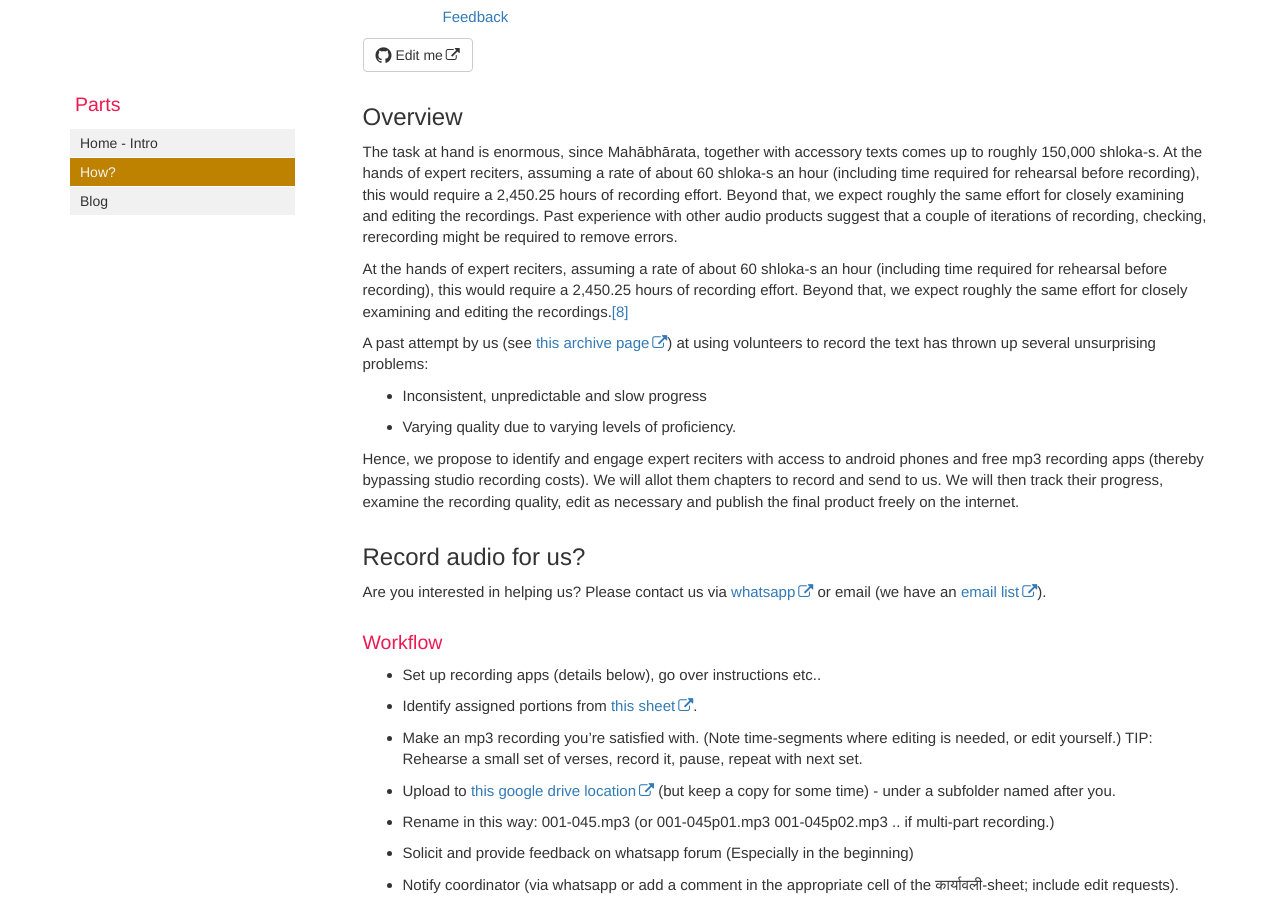
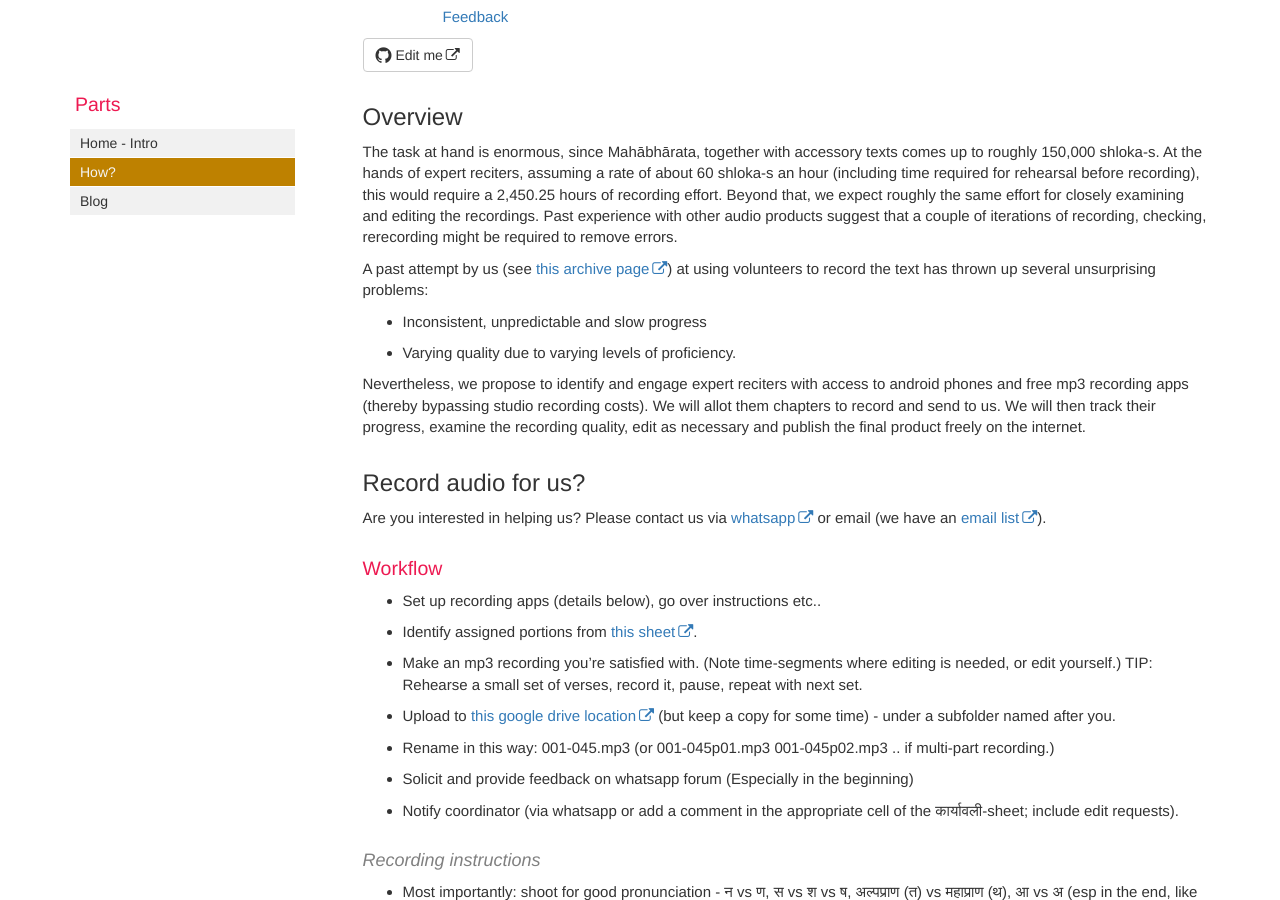
Before and after one commit to sanskrit/mbh-audio, a Jekyll site: the page built from how.md, in a window 1280 px wide and 900 px high, scrolled down 440 px. Built offline with Jekyll 4.4.1, drawn with Linux system fonts in a browser that asks for light colours; nearby versions of some CDN libraries; comment, search, counter and statistics services are not loaded.

Commit message:
Content update

```diff
--- a/how.md
+++ b/how.md
@@ -8,14 +8,12 @@ summary: How?
 ## Overview
 The task at hand is enormous, since Mahābhārata, together with accessory texts comes up to roughly 150,000 shloka-s. At the hands of expert reciters, assuming a rate of about 60 shloka-s an hour (including time required for rehearsal before recording), this would require a 2,450.25 hours of recording effort. Beyond that, we expect roughly the same effort for closely examining and editing the recordings. Past experience with other audio products suggest that a couple of iterations of recording, checking, rerecording might be required to remove errors.
 
-At the hands of expert reciters, assuming a rate of about 60 shloka-s an hour (including time required for rehearsal before recording), this would require a 2,450.25 hours of recording effort. Beyond that, we expect roughly the same effort for closely examining and editing the recordings.[\[8\]](#ftnt8)
-
 A past attempt by us (see [this archive page](https://www.google.com/url?q=https://archive.org/details/mahAbhArata-mUla-paThanam-GP&sa=D&ust=1536608308745000)) at using volunteers to record the text has thrown up several unsurprising problems:
 
 *   Inconsistent, unpredictable and slow progress
 *   Varying quality due to varying levels of proficiency.
 
-Hence, we propose to identify and engage expert reciters with access to android phones and free mp3 recording apps (thereby bypassing studio recording costs). We will allot them chapters to record and send to us. We will then track their progress, examine the recording quality, edit as necessary and publish the final product freely on the internet.
+Nevertheless, we propose to identify and engage expert reciters with access to android phones and free mp3 recording apps (thereby bypassing studio recording costs). We will allot them chapters to record and send to us. We will then track their progress, examine the recording quality, edit as necessary and publish the final product freely on the internet.
 
 
 ## Record audio for us?
```
